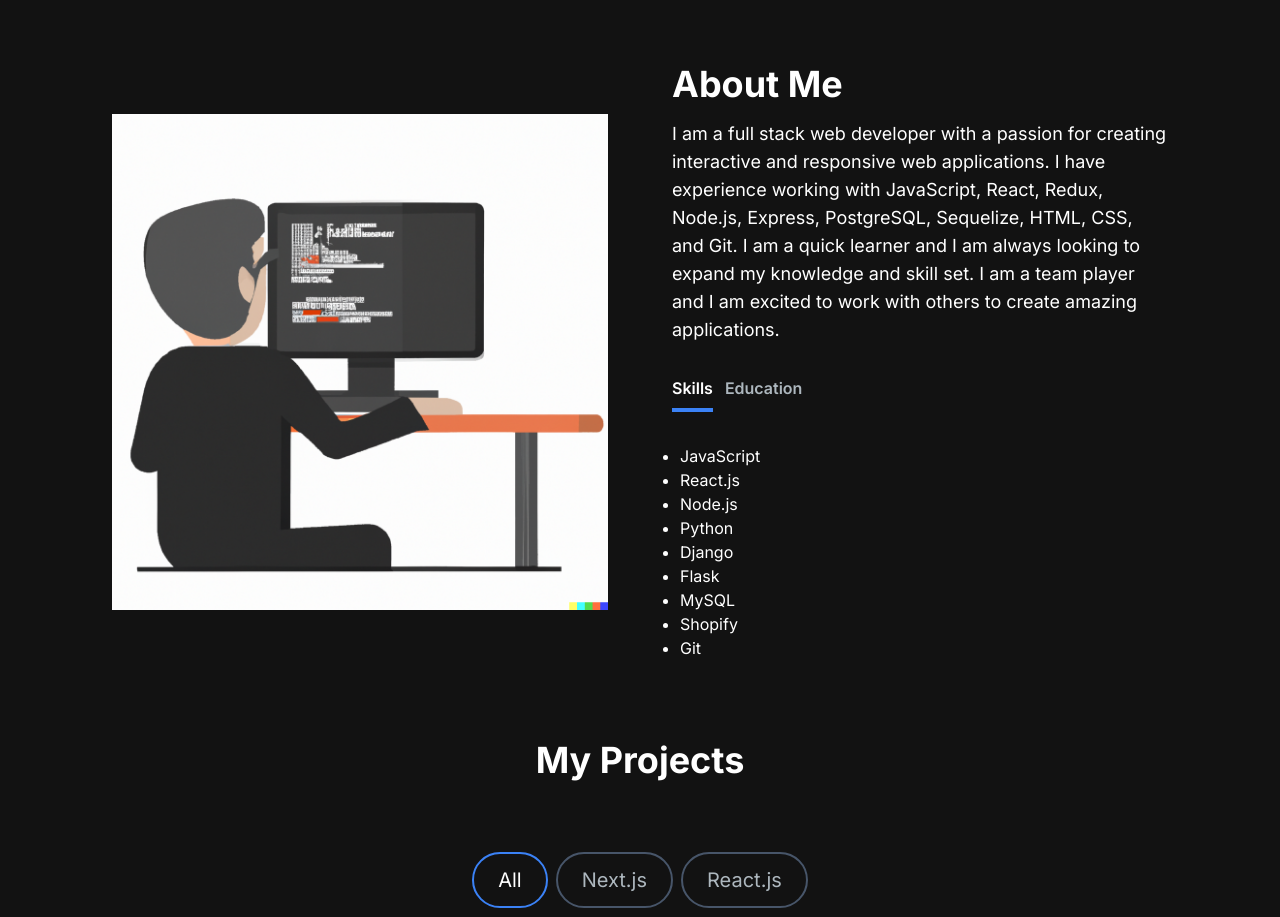
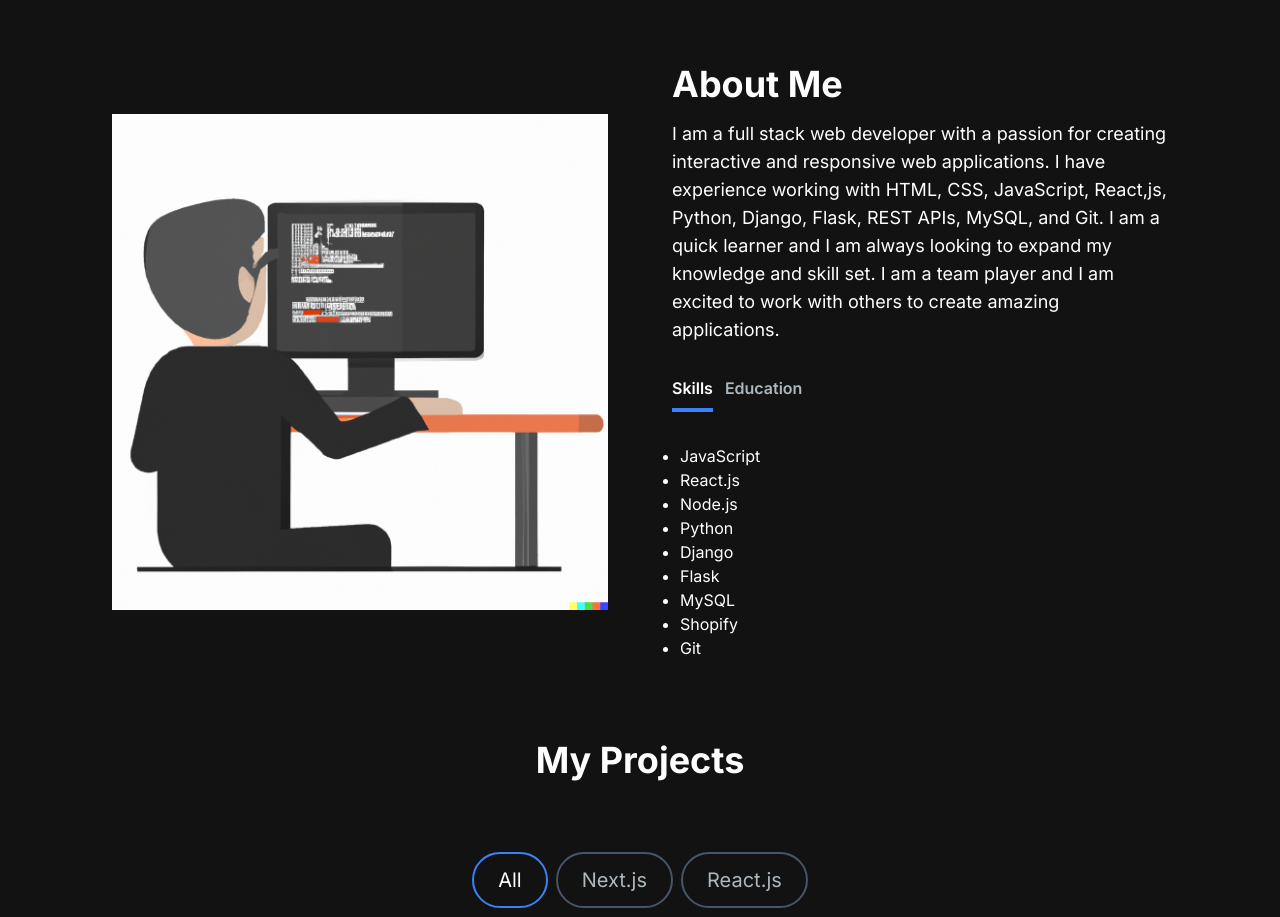
Before and after one commit to Rishu3010/MyPortfolio, a Next.js app: page / in a window 1280 px wide. Shown: the part 800-1717 px from the top of the page. Built offline with nearby package versions, Linux system fonts and the light colour scheme.

Commit message:
About Section Info Update

```diff
--- a/src/app/components/AboutSection.jsx
+++ b/src/app/components/AboutSection.jsx
@@ -62,8 +62,7 @@ const AboutSection = () => {
           <p className="text-base lg:text-lg">
             I am a full stack web developer with a passion for creating
             interactive and responsive web applications. I have experience
-            working with JavaScript, React, Redux, Node.js, Express, PostgreSQL,
-            Sequelize, HTML, CSS, and Git. I am a quick learner and I am always
+            working with HTML, CSS, JavaScript, React,js, Python, Django, Flask, REST APIs, MySQL, and Git. I am a quick learner and I am always
             looking to expand my knowledge and skill set. I am a team player and
             I am excited to work with others to create amazing applications.
           </p>
```
